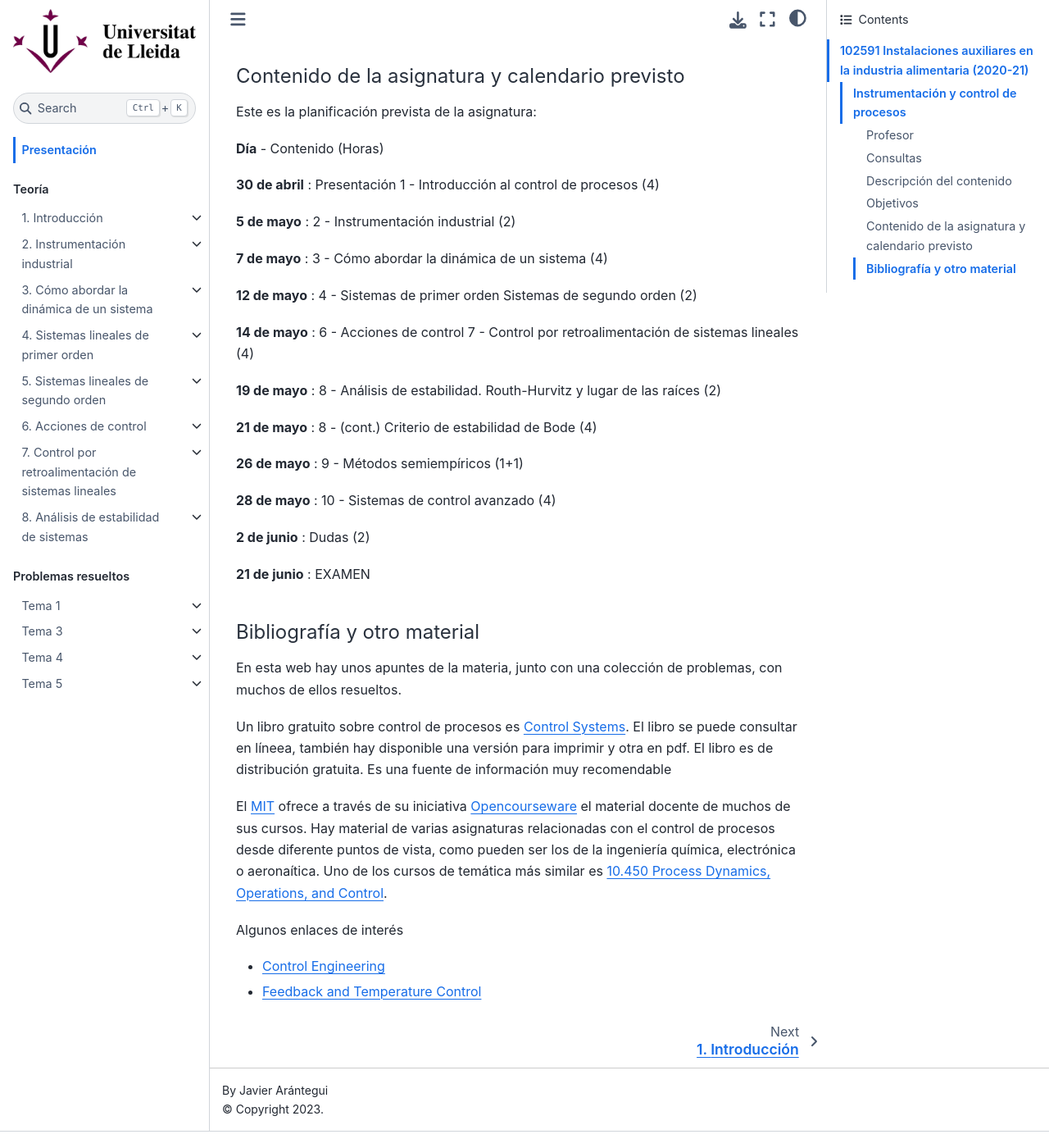
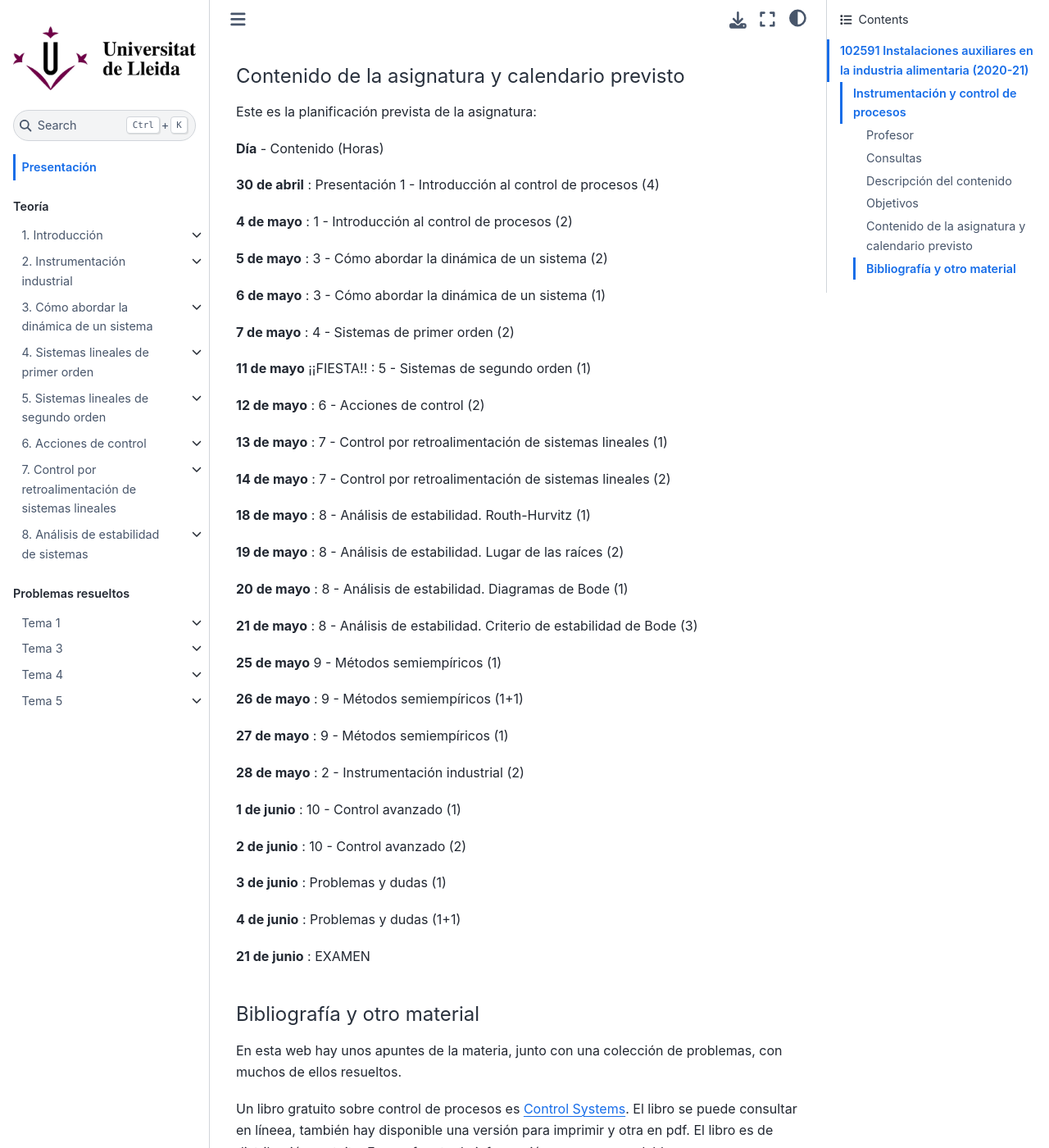
Before and after one commit to runjaj/apuntes-icia-jb, a Jupyter Book: the page built from intro.md, in a window 1280 px wide and 1400 px high, scrolled down 2050 px. Shown: the whole window at 82% size. Built offline with Jupyter Book 1.0.4 settings and Sphinx 7.4.7 and the Sphinx Book theme 1.1.4, drawn with Linux system fonts in a browser that asks for light colours; pages that are not in the unit, such as notebooks, are missing from menus.

Commit message:
Nueva planificación de clases

```diff
--- a/intro.md
+++ b/intro.md
@@ -61,33 +61,65 @@
 : Presentación
 1 - Introducción al control de procesos (4)
 
+**4 de mayo**
+: 1 - Introducción al control de procesos (2)
+
 **5 de mayo**
-: 2 - Instrumentación industrial (2)
+: 3 - Cómo abordar la dinámica de un sistema (2)
+
+**6 de mayo**
+: 3 - Cómo abordar la dinámica de un sistema (1)
 
 **7 de mayo**
-: 3 - Cómo abordar la dinámica de un sistema (4)
+: 4 - Sistemas de primer orden (2)
+
+**11 de mayo** ¡¡FIESTA!!
+: 5 - Sistemas de segundo orden (1)
 
 **12 de mayo**
-: 4 - Sistemas de primer orden Sistemas de segundo orden (2)
+: 6 - Acciones de control (2)
+
+**13 de mayo**
+: 7 - Control por retroalimentación de sistemas lineales (1)
 
 **14 de mayo**
-: 6 - Acciones de control
-7 - Control por retroalimentación de sistemas lineales (4)
+: 7 - Control por retroalimentación de sistemas lineales (2)
+
+**18 de mayo**
+: 8 - Análisis de estabilidad. Routh-Hurvitz (1)
 
 **19 de mayo**
-: 8 - Análisis de estabilidad. Routh-Hurvitz y lugar de las raíces (2)
+: 8 - Análisis de estabilidad. Lugar de las raíces (2)
+
+**20 de mayo**
+: 8 - Análisis de estabilidad. Diagramas de Bode (1)
 
 **21 de mayo**
-: 8 - (cont.) Criterio de estabilidad de Bode (4)
+: 8 - Análisis de estabilidad. Criterio de estabilidad de Bode (3)
+
+**25 de mayo**
+9 - Métodos semiempíricos (1)
 
 **26 de mayo**
 : 9 - Métodos semiempíricos (1+1)
 
+**27 de mayo**
+: 9 - Métodos semiempíricos (1)
+
 **28 de mayo**
-: 10 - Sistemas de control avanzado (4)
+: 2 - Instrumentación industrial (2)
+
+**1 de junio**
+: 10 - Control avanzado (1)
 
 **2 de junio**
-: Dudas (2)
+: 10 - Control avanzado (2)
+
+**3 de junio**
+: Problemas y dudas (1)
+
+**4 de junio**
+: Problemas y dudas (1+1)
 
 **21 de junio**
 : EXAMEN
```
